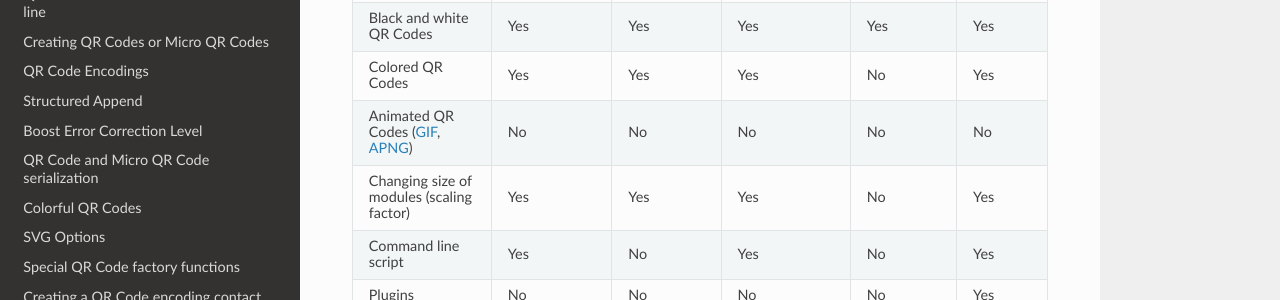
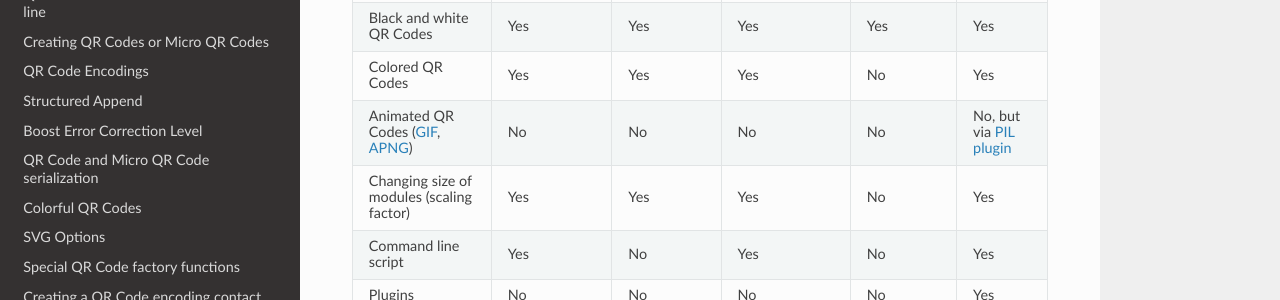
Before and after one commit to heuer/segno, a Sphinx documentation site: the page built from docs/comparison-qrcode-libs.rst, in a window 1280 px wide and 900 px high, scrolled down 1555 px. Shown: the part 151-451 px from the top of the window. Built offline with Sphinx 7.4.7 and the Read the Docs theme 2.0.0, drawn with Linux system fonts in a browser that asks for light colours; the version number is read from the project's files by our own code.

Commit message:
Updated docs

```diff
--- a/README.rst
+++ b/README.rst
@@ -39,6 +39,12 @@ Unique features
 
   .. image:: https://github.com/heuer/segno/raw/develop/docs/_static/colorful/rain.png
     :alt: Colorful M4-Q Micro QR Code encoding "Rain"
+* Animated QR codes (requires a the `segno-pil <https://github.com/heuer/segno-pil/>`_
+  plug-in)
+
+  .. image:: https://raw.githubusercontent.com/heuer/segno-pil/develop/images/beatles-animated.gif
+    :alt: Animated 4-H QR code encoding "The Beatles -- Abbey Road"
+
 * `Structured Append mode <https://segno.readthedocs.io/en/stable/structured-append.html>`_
 * `Simple, user-friendly API <https://segno.readthedocs.io/en/stable/api.html>`_
   ::
--- a/docs/comparison-qrcode-libs.rst
+++ b/docs/comparison-qrcode-libs.rst
@@ -48,7 +48,7 @@ Features
     Other output formats (i.e. `JPEG`_)                                 Yes                      No                     No                     No                        No, but via `PIL plugin`_
     Black and white QR Codes                                            Yes                      Yes                    Yes                    Yes                       Yes
     Colored QR Codes                                                    Yes                      Yes                    Yes                    No                        Yes
-    Animated QR Codes (`GIF`_, `APNG`_)                                 No                       No                     No                     No                        No
+    Animated QR Codes (`GIF`_, `APNG`_)                                 No                       No                     No                     No                        No, but via `PIL plugin`_
     Changing size of modules (scaling factor)                           Yes                      Yes                    Yes                    No                        Yes
     Command line script                                                 Yes                      No                     Yes                    No                        Yes
     Plugins                                                             No                       No                     No                     No                        Yes
```
